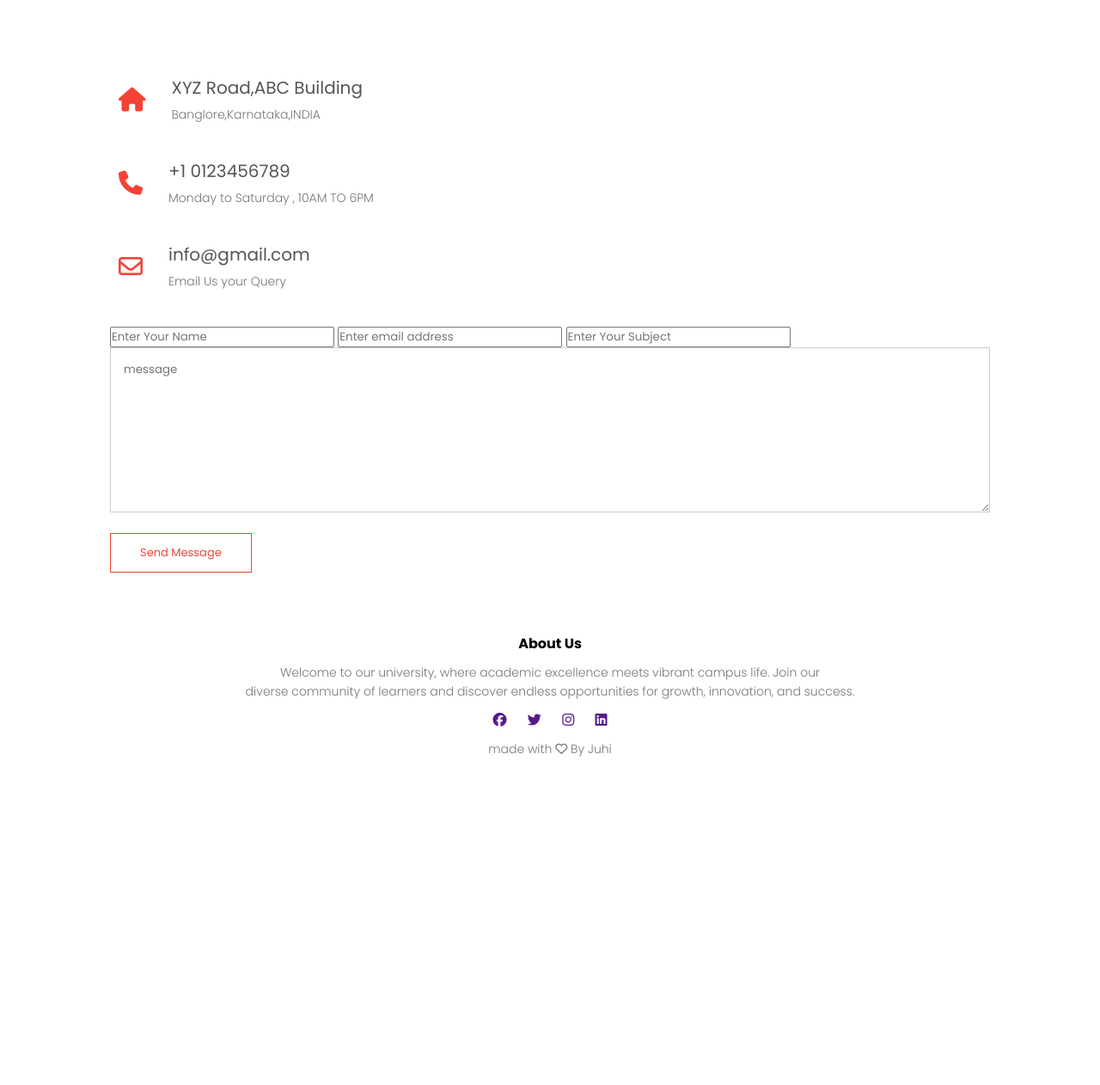
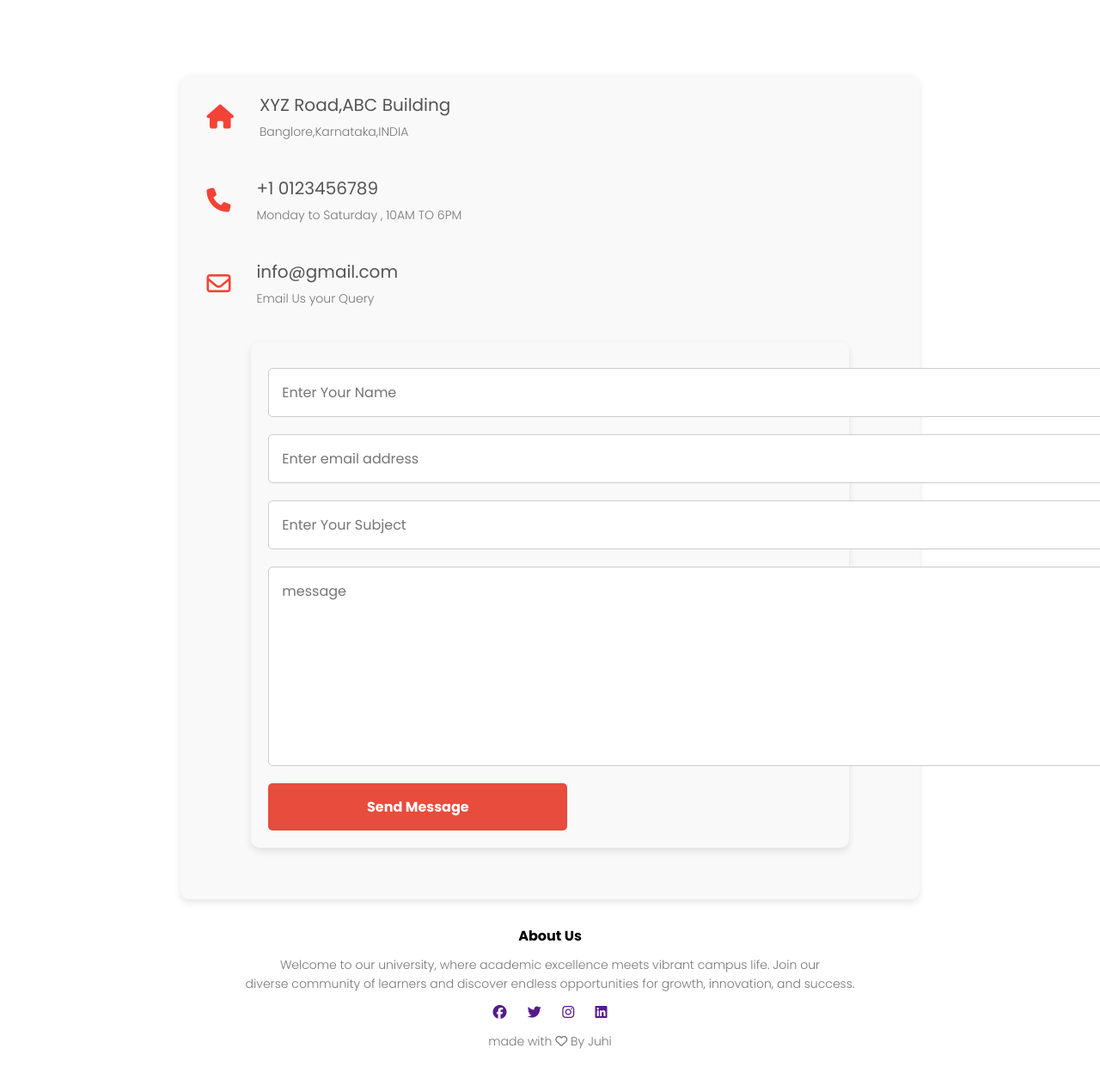
Before and after one commit to juhinagpure/Eduford-university, a PHP site: page /contact.html in a window 1280 px wide; the page is wider, and only the part inside the window is pictured. Shown: the part 1025-2287 px from the top of that part at 86% size. Before the commit the page ends 1905 px from the top of that part, so only its background shows below. Run offline with PHP 8.4, Linux system fonts and the light colour scheme; some libraries are stand-ins or nearby versions.

Commit message:
Style contact us section form

```diff
--- a/style.css
+++ b/style.css
@@ -714,3 +714,85 @@ h3 {
 
     cursor: pointer;
 }
+.contact-col {
+    width: 80%;
+    margin: auto;
+    padding: 20px;
+    background: #f9f9f9;
+    border-radius: 10px;
+    box-shadow: 0 4px 8px rgba(0, 0, 0, 0.1);
+}
+
+.contact-col form {
+    display: flex;
+    flex-direction: column;
+}
+
+.contact-col input[type="text"],
+.contact-col input[type="email"],
+.contact-col textarea {
+    width: 390%;
+    padding: 15px;
+    margin: 10px 0;
+    border: 1px solid #ccc;
+    border-radius: 5px;
+    font-size: 1em;
+    background: #fff;
+    transition: border-color 0.3s ease;
+}
+
+.contact-col input[type="text"]:focus,
+.contact-col input[type="email"]:focus,
+.contact-col textarea:focus {
+    border-color: #007BFF;
+    outline: none;
+}
+
+.contact-col textarea {
+    resize: none;
+}
+
+.hero-btn {
+    background-color: #007BFF;
+    color: white;
+    border: none;
+    padding: 15px 20px;
+    font-size: 1em;
+    font-weight: bold;
+    border-radius: 5px;
+    cursor: pointer;
+    transition: background-color 0.3s ease, transform 0.3s ease;
+    margin-top: 10px;
+}
+
+.hero-btn:hover {
+    background-color: #0056b3;
+    transform: scale(1.05);
+}
+
+.hero-btn.red-btn {
+    background-color: #e74c3c;
+}
+
+.hero-btn.red-btn:hover {
+    background-color: #c0392b;
+}
+
+@media (max-width: 768px) {
+    .contact-col {
+        width: 100%;
+        padding: 10px;
+    }
+
+    .contact-col input[type="text"],
+    .contact-col input[type="email"],
+    .contact-col textarea {
+        padding: 10px;
+        font-size: 0.9em;
+    }
+
+    .hero-btn {
+        padding: 10px 15px;
+        font-size: 0.9em;
+    }
+}
```
